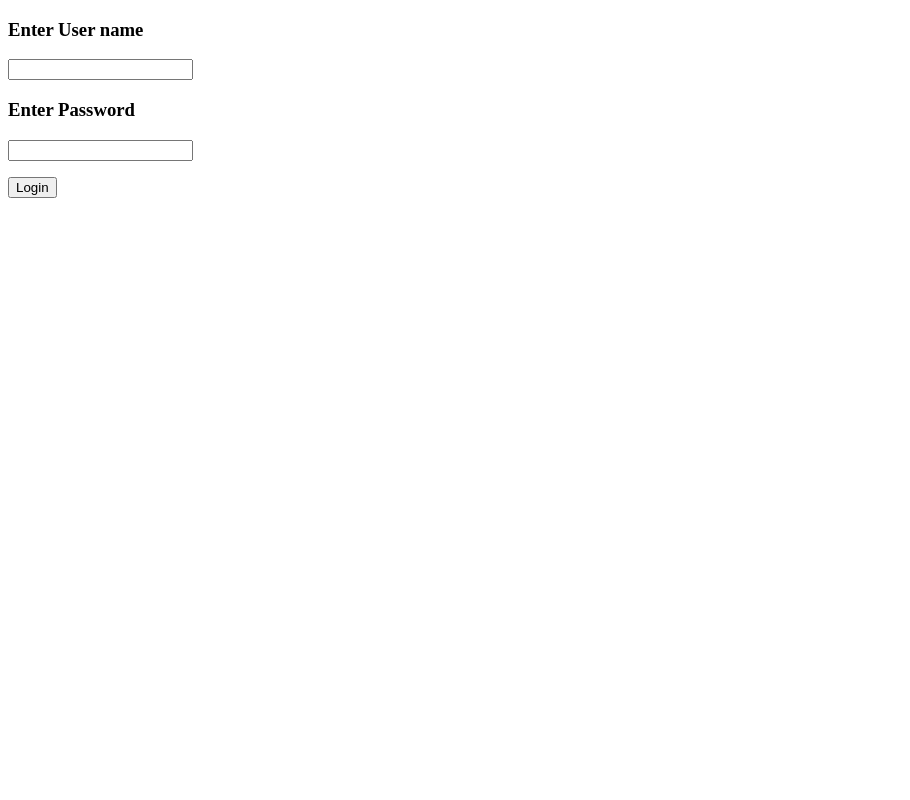
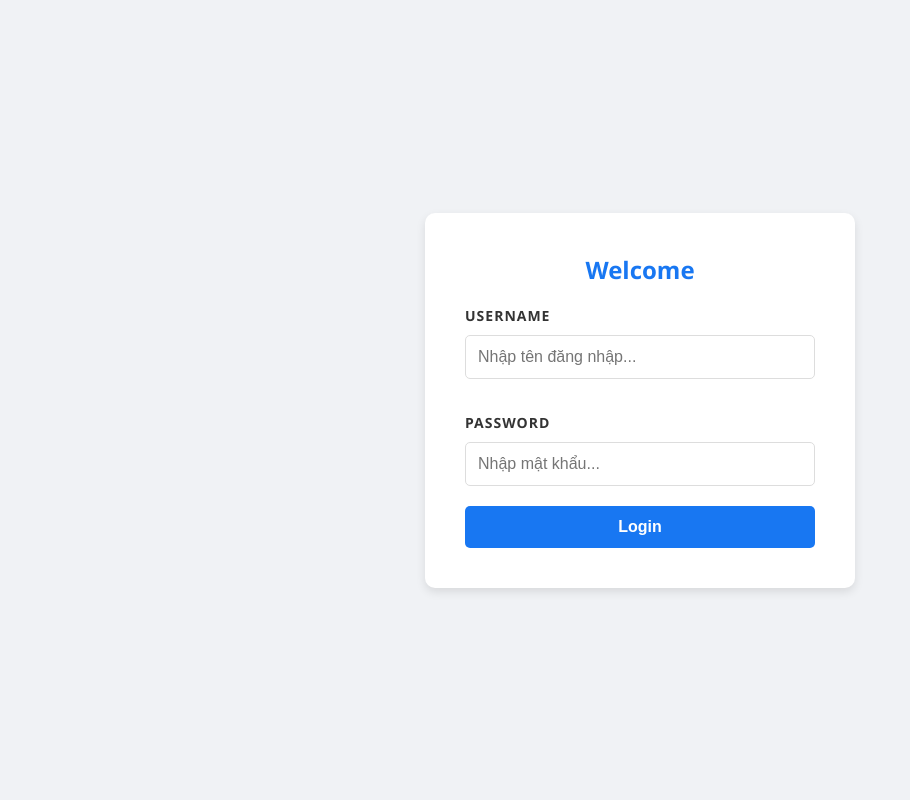
Before and after one commit to ppt1303/banhang, a FastAPI app: page / in a window 1280 px wide. Shown: the whole page, without its empty margins (0-910 px from the left). Run offline with FastAPI, Linux system fonts and the light colour scheme.

Commit message:
update login

```diff
--- a/backend/app/api.py
+++ b/backend/app/api.py
@@ -3,11 +3,13 @@ from fastapi import FastAPI, Request, Form
 from fastapi.templating import Jinja2Templates
 from pathlib import Path
 from databases.database import login_col
+from fastapi.staticfiles import StaticFiles
 
 
 app = FastAPI()
-cur_path=Path(__file__).resolve().parent.parent.parent
-templates=Jinja2Templates(directory=cur_path/"frontend/templates")
+root_path=Path(__file__).resolve().parent.parent.parent
+app.mount("/static", StaticFiles(directory=root_path/"frontend/static"), name="static")
+templates=Jinja2Templates(directory=root_path/"frontend/templates")
 
 @app.get("/")
 async def load(request: Request):
--- /dev/null
+++ b/frontend/static/style.css
@@ -0,0 +1,71 @@
+/* Reset cơ bản */
+body {
+    font-family: 'Segoe UI', Tahoma, Geneva, Verdana, sans-serif;
+    background-color: #f0f2f5; /* Màu nền xám nhẹ */
+    display: flex;
+    justify-content: center; /* Căn giữa ngang */
+    align-items: center;     /* Căn giữa dọc */
+    height: 100vh;           /* Chiều cao full màn hình */
+    margin: 0;
+}
+
+/* Cái khung chứa form (Card) */
+form {
+    background-color: white;
+    padding: 40px;
+    border-radius: 10px;     /* Bo tròn góc */
+    box-shadow: 0 4px 10px rgba(0, 0, 0, 0.1); /* Đổ bóng */
+    width: 100%;
+    max-width: 350px;        /* Độ rộng tối đa */
+    text-align: center;
+}
+
+h3 {
+    margin-bottom: 10px;
+    color: #333;
+    text-align: left;
+    font-size: 14px;
+    text-transform: uppercase;
+    letter-spacing: 1px;
+}
+
+/* Ô nhập liệu */
+input[type="text"],
+input[type="password"] {
+    width: 100%;
+    padding: 12px;
+    margin-bottom: 20px;
+    border: 1px solid #ddd;
+    border-radius: 5px;
+    box-sizing: border-box; /* Để padding không làm vỡ khung */
+    font-size: 16px;
+    outline: none;
+    transition: border-color 0.3s;
+}
+
+input[type="text"]:focus,
+input[type="password"]:focus {
+    border-color: #1877f2; /* Đổi màu viền khi bấm vào */
+}
+
+/* Nút bấm Login */
+input[type="submit"] {
+    width: 100%;
+    padding: 12px;
+    background-color: #1877f2; /* Màu xanh Facebook */
+    color: white;
+    border: none;
+    border-radius: 5px;
+    font-size: 16px;
+    font-weight: bold;
+    cursor: pointer;
+    transition: background-color 0.3s;
+}
+
+input[type="submit"]:hover {
+    background-color: #145dbf; /* Màu đậm hơn khi di chuột vào */
+}
+
+p {
+    margin: 0;
+}
--- a/frontend/templates/login.html
+++ b/frontend/templates/login.html
@@ -3,15 +3,23 @@
 <head>
     <meta charset="UTF-8">
     <meta name="viewport" content="width=device-width, initial-scale=1.0">
-    <title>Document</title>
+    <title>Đăng nhập hệ thống</title>
+
+    <link href="{{ url_for('static', path='/style.css') }}" rel="stylesheet">
 </head>
 <body>
+
     <form action="/submit" method="POST">
-        <h3>Enter User name</h3>
-        <p><input type='text' name='nm'/></p>
-        <h3>Enter Password</h3>
-        <p><input type='password' name='pwd'/></p>
-        <p><input type='submit' value='Login'/></p>
- </form>
+        <h2 style="margin-top: 0; margin-bottom: 20px; color: #1877f2;">Welcome</h2>
+
+        <h3>Username</h3>
+        <input type='text' name='nm' placeholder="Nhập tên đăng nhập..." required/>
+
+        <h3>Password</h3>
+        <input type='password' name='pwd' placeholder="Nhập mật khẩu..." required/>
+
+        <input type='submit' value='Login'/>
+    </form>
+
 </body>
 </html>
```
